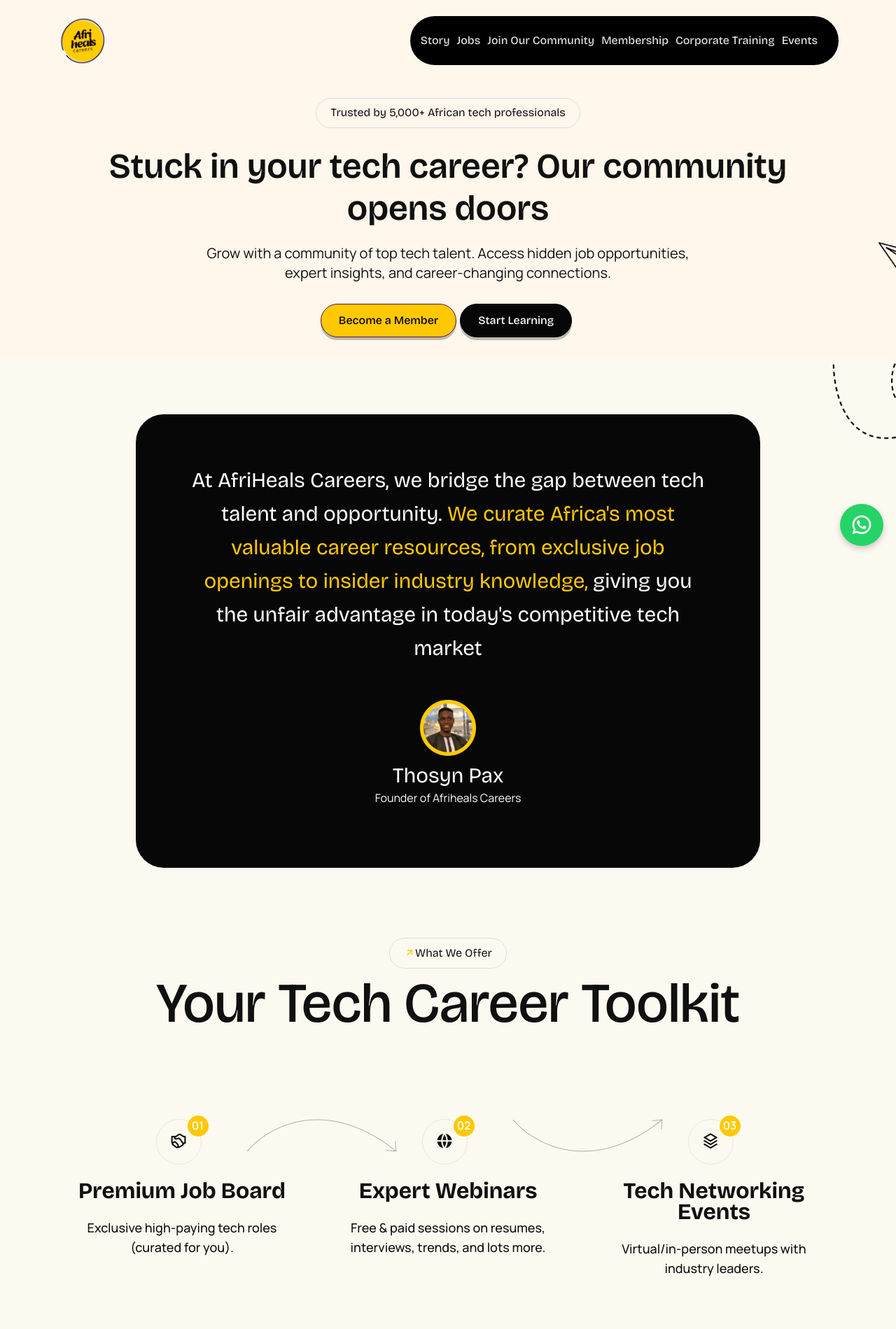
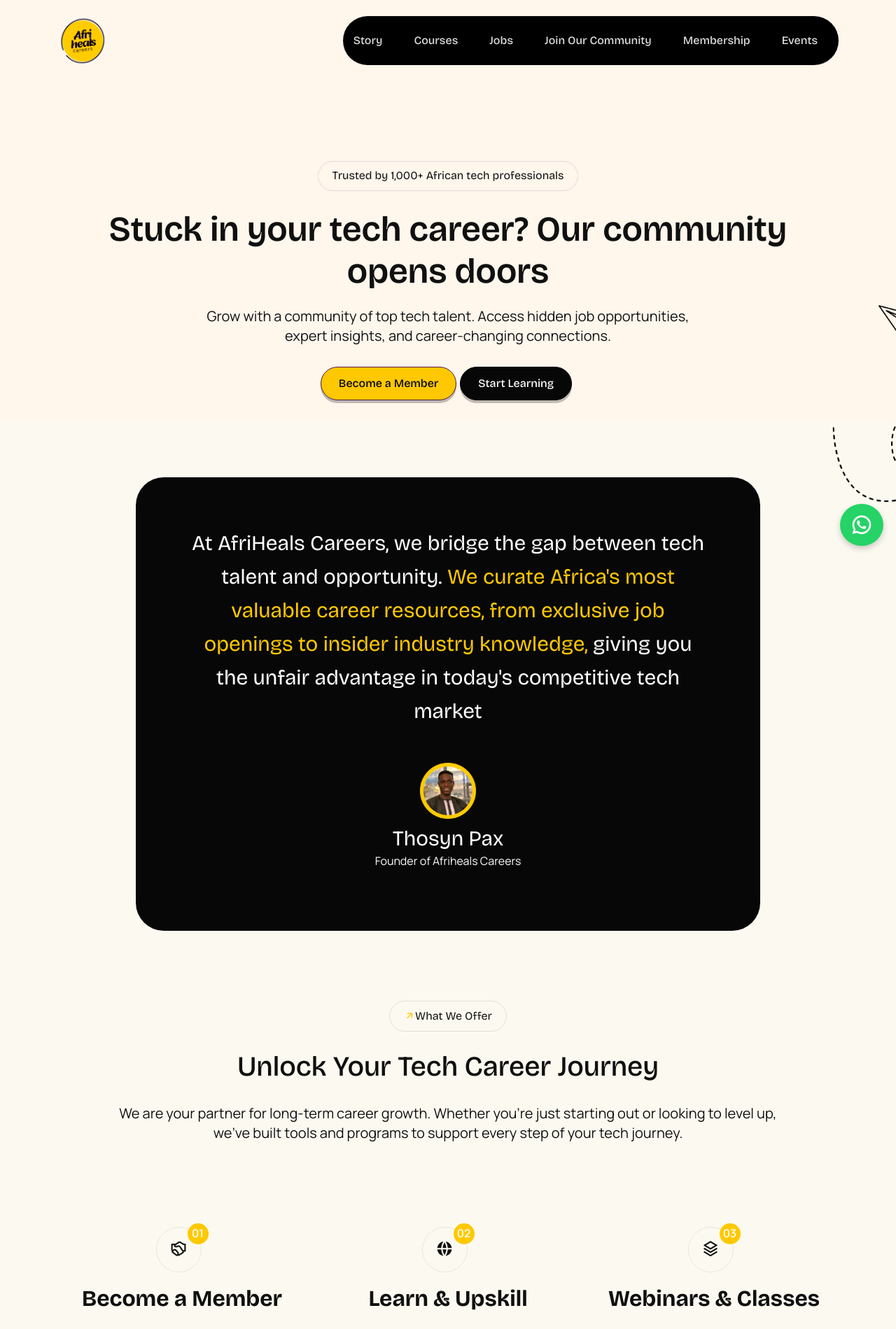
Before and after one commit to ThosynPax/afriheals-careers, a React (Vite) app: page / in a window 1280 px wide. Shown: the top 1899 px of the page at 70% size. Built offline with nearby package versions, Linux system fonts and the light colour scheme.

Commit message:
updated website

```diff
--- a/src/App.tsx
+++ b/src/App.tsx
@@ -12,7 +12,7 @@ import Privacy from '@components/others/Privacy'
 import Courses from '@components/others/Courses'
 import Services from '@components/sections/services'
 import Bootcamps from '@components/others/Bootcamps'
-import Schools from '@components/others/schools'
+import Story from '@components/sections/Story'
 
 const App = () => {
   return (
@@ -48,11 +48,11 @@ const App = () => {
           </>
         } />
 
-        {/* Route for Courses Page */}
-        <Route path="/schools" element={
+        {/* Route for Story Page */}
+        <Route path="/story" element={
           <>
             <Header />
-            <Schools />
+            <Story />
             <Footer />
             <ScrollToTop />
           </>
--- a/src/assets/css/custom.css
+++ b/src/assets/css/custom.css
@@ -237,3 +237,17 @@
         align-items: center;
     }
 }
+
+.our-story {
+  text-align: left;
+  margin-top: 50px;
+}
+
+.section-title h2 {
+  font-size: 40px !important;
+}
+
+
+.hero-content p {
+      padding: 0px 6px !important;
+}
--- a/src/components/others/Courses.tsx
+++ b/src/components/others/Courses.tsx
@@ -4,10 +4,7 @@ import { priceData } from "@utils/fackData/priceData";
 
 const Courses = () => {
     return (
-        <section id="pricing" className="pricing-area">
-            <br />
-            <br />
-            <br />
+        <section id="pricing" className="pricing-area"><br /><br /><br /><br /><br /><br />
             <div className="container">
                 <div className="container-inner">
                     <div className="row">
--- /dev/null
+++ b/src/components/sections/Story.tsx
@@ -0,0 +1,53 @@
+import SectionTitle from "@components/ui/sectionTitle"
+
+const Story = () => {
+    return (
+        <section id="pricing" className="pricing-area"><br /><br /><br /><br /><br /><br />
+            <div className="container">
+                <div className="container-inner">
+                    <div className="row">
+                        <div className="col-xl-12 col-lg-12">
+                            <SectionTitle>
+                                <SectionTitle.Name>Where Purpose Meets Opportunity</SectionTitle.Name>
+                                <SectionTitle.Title>Our Story: Building Africa’s Tech Career Bridge</SectionTitle.Title>
+                                <SectionTitle.Description className="our-story">
+                                    <p>
+                                    Afriheals Careers didn’t start as a business, it started as a burden.
+                                    A burden to help fellow Africans in tech stop feeling lost and alone.
+                                    </p>
+
+                                    <p>It began with one-on-one mentoring calls, bootcamps and free trainings and webinars, not planned, just needed. </p>
+
+                                    <p>People learning tech but unsure of the next step.
+                                    Talented individuals with no clear direction, no network, and no support to move forward.</p>
+
+                                    <p>From those honest conversations, a community was born.</p>
+
+                                    <p>Today, Afriheals Careers is a growing support system for African tech talents, offering hands-on training, expert-led webinars,
+                                    exclusive job alerts, and practical guidance to help people not just get into tech, but grow in it.</p>
+
+                                    <p>We’re not here to flood people with content. We’re here to offer clarity. Real help.
+                                    And a space where Africans in tech can learn, connect, and take bold steps in their careers, together.</p>
+
+                                    <p>We’re not chasing numbers, we’re building real stories. And the mission stays the same:
+                                    To make tech careers more accessible, more connected, and more purposeful for Africans.</p>
+                                </SectionTitle.Description>
+
+                            </SectionTitle>
+                        </div>
+                    </div>
+                    <div className="row justify-content-center">
+                        <div className="terms-container">
+
+
+
+                        </div>
+                    </div>
+                </div>
+            </div>
+        </section>
+
+     )
+ }
+
+export default Story;
--- a/src/components/sections/booking.tsx
+++ b/src/components/sections/booking.tsx
@@ -7,9 +7,7 @@ const Booking = () => {
                 <div className="row">
                     <div className="col-lg-12">
                         <SlideUp className="call-to-action-part text-center">
-                            <h2>500+ tech professionals attended our last event - don't miss out!</h2>
-                            <p>Network with employers and unlock hidden job opportunities.
-                            </p>
+                            <h2>Don't miss out on our upcoming events!</h2>
                             <div className="hero-btns">
                                 <a href="https://lu.ma/user/usr-42H4h2IZIzSI5xb" className="theme-btn">Available Events</a>
                             </div>
--- a/src/components/sections/header.tsx
+++ b/src/components/sections/header.tsx
@@ -60,14 +60,12 @@ const Header = () => {
                                 {/* Mobile Menu */}
                                 <div className={`mobile-menu-container ${isMobileMenuOpen ? 'open' : ''}`}>
                                     <ul className="navigation clearfix onepage">
-                                        <li>
-                                            <a href="#">Story</a>
-                                            <a href="#">Jobs</a>
-                                            <a href="">Join our Community</a>
-                                            <a href="#">Membership</a>
-                                            <a href="#">Corporate Training</a>
-                                            <a href="https://lu.ma/user/usr-42H4h2IZIzSI5xb">Events</a>
-                                        </li>
+                                        <li><a href="/story">Story</a></li>
+                                        <li><a href="/courses">Courses</a></li>
+                                        <li><a target="_blank" href="https://www.circle.afrihealscareers.com/jobs">Jobs</a></li>
+                                        <li><a target="_blank" href="https://forms.gle/qLkYMCtJXSVbGsMGA">Join our Community</a></li>
+                                        <li><a target="_blank" href="https://www.circle.afrihealscareers.com/">Membership</a></li>
+                                        <li><a target="_blank" href="https://lu.ma/user/usr-42H4h2IZIzSI5xb">Events</a></li>
                                         {/* Add more menu items as needed */}
                                     </ul>
                                 </div>
@@ -75,14 +73,12 @@ const Header = () => {
                                 {/* Desktop Menu */}
                                 <div className="navbar-collapse collapse">
                                     <ul className="navigation clearfix onepage">
-                                        <li>
-                                            <a href="#">Story</a>
-                                            <a href="#">Jobs</a>
-                                            <a href="">Join our Community</a>
-                                            <a href="#">Membership</a>
-                                            <a href="#">Corporate Training</a>
-                                            <a href="https://lu.ma/user/usr-42H4h2IZIzSI5xb">Events</a>
-                                        </li>
+                                        <li><a href="/story">Story</a></li>
+                                        <li><a href="/courses">Courses</a></li>
+                                        <li><a target="_blank" href="https://www.circle.afrihealscareers.com/jobs">Jobs</a></li>
+                                        <li><a target="_blank" href="https://forms.gle/qLkYMCtJXSVbGsMGA">Join our Community</a></li>
+                                        <li><a target="_blank" href="https://www.circle.afrihealscareers.com/">Membership</a></li>
+                                        <li><a target="_blank" href="https://lu.ma/user/usr-42H4h2IZIzSI5xb">Events</a></li>
                                         {/* Add more menu items as needed */}
                                     </ul>
                                 </div>
--- a/src/components/sections/hero.tsx
+++ b/src/components/sections/hero.tsx
@@ -2,17 +2,17 @@ import SlideUp from "@utils/animations/slideUp"
 
 const Hero = () => {
     return (
-        <section id="home" className="main-hero-area">
+        <section id="home" className="main-hero-area"><br /><br /><br />
             <div className="container">
                 <div className="row align-items-center">
                     <div className="col-lg-12">
                         <SlideUp className="hero-content position-relative">
-                            <h3>Trusted by 5,000+ African tech professionals</h3>
+                            <h3>Trusted by 1,000+ African tech professionals</h3>
                             <h2>Stuck in your tech career? Our community opens doors</h2>
                             <p>Grow with a community of top tech talent. Access hidden job opportunities, <br /> expert insights, and career-changing connections.</p>
                             <div className="hero-btns">
-                                <a href="#"  className="theme-btn">Become a Member </a>
-                                <a href="#" className="theme-btn differenct-color">Start Learning</a>
+                                <a target="_blank" href="https://www.circle.afrihealscareers.com/"  className="theme-btn">Become a Member </a>
+                                <a href="/courses" className="theme-btn differenct-color">Start Learning</a>
                             </div>
                             <div className="dot-shape"><img src="/images/shapes/shape1.png" alt="Shape" /></div>
                         </SlideUp>
--- a/src/components/sections/workingProcess.tsx
+++ b/src/components/sections/workingProcess.tsx
@@ -10,17 +10,17 @@ const WorkingProcess = () => {
                     <div className="col-xl-12 col-lg-12">
                         <SectionTitle>
                             <SectionTitle.Name>What We Offer</SectionTitle.Name>
-                            <SectionTitle.Title>Your Tech Career Toolkit</SectionTitle.Title>
-                          {/**  <SectionTitle.Description>Personalized one-on-one mentoring to help you achieve your career goals.
-                                <br /> It’s simple and tailored just for you!.</SectionTitle.Description>
-                         */}
+                            <SectionTitle.Title>Unlock Your Tech Career Journey</SectionTitle.Title>
+                            <SectionTitle.Description>We are your partner for long-term career growth. Whether you're just starting out or looking to level up,
+                                <br /> we’ve built tools and programs to support every step of your tech journey.</SectionTitle.Description>
+
                         </SectionTitle>
                     </div>
                 </div>
                 <div className="row work-process-list">
                     {
-                        workProcessData.map(({ description, id, img, title, icon }, index) =>
-                            <Card key={id} description={description} id={id} img={img} title={title} icon={icon} index={index} />
+                        workProcessData.map(({ description, id, title, icon }, index) =>
+                            <Card key={id} description={description} id={id} title={title} icon={icon} index={index} />
                         )
                     }
                 </div>
@@ -33,21 +33,20 @@ const WorkingProcess = () => {
 export default WorkingProcess
 
 type PropsType = {
-    img: string,
     id: number,
     title: string,
     description: string,
     index: number,
     icon: string
 }
-const Card = ({ img, id, title, description, index, icon }: PropsType) => {
+const Card = ({ id, title, description, index, icon }: PropsType) => {
     return (
         <SlideUp delay={id} className="col-xl-4 col-lg-4">
             <div className="working-process-one__single text-center">
                 {
                     index !== 0 &&
                     <div className="working-process-one__shape4">
-                        <img src={img} alt="shapes" />
+
                     </div>
                 }
 
--- a/src/utils/fackData/priceData.ts
+++ b/src/utils/fackData/priceData.ts
@@ -34,7 +34,7 @@ export const priceData: DataType = [
         id: 3,
         title: "Introduction to UI/UX Design",
         img: "/images/courses/free-ui-ux.jpeg",
-        price: '0.00',
+        price: '7500.00',
         features: [],
         link: "https://selar.co/4whe",
 
--- a/src/utils/fackData/workProcessData.ts
+++ b/src/utils/fackData/workProcessData.ts
@@ -1,7 +1,6 @@
 type DataType = {
     id: number
     title: string,
-    img: string,
     description: string,
     icon: string
 }[]
@@ -9,23 +8,20 @@ type DataType = {
 export const workProcessData: DataType = [
     {
         id: 1,
-        title: "Premium Job Board",
-        img: "/images/shapes/workprocess-shape1.png",
+        title: "Become a Member",
         icon: "ri-shake-hands-line",
-        description: "Exclusive high-paying tech roles (curated for you).",
+        description: "Join African tech professionals gaining access to exclusive job alerts, hands-on sessions, and a powerful network. As a member, you’ll never walk your career path alone.",
     },
     {
         id: 2,
-        title: "Expert Webinars ",
-        img: "/images/shapes/workprocess-shape2.png",
+        title: "Learn & Upskill",
         icon: "ri-global-fill",
-        description: "Free & paid sessions on resumes, interviews, trends, and lots more.",
+        description: "From short courses to in-depth workshops, we help you build real-world skills that matter, guided by industry experts who understand what employers are looking for.",
     },
     {
         id: 3,
-        title: "Tech Networking Events",
-        img: "/images/shapes/workprocess-shape1.png",
+        title: "Webinars & Classes",
         icon: "ri-stack-line",
-        description: "Virtual/in-person meetups with industry leaders.",
+        description: "Attend live, practical sessions on everything from CV revamps to interview prep, and more. Ask questions, get feedback, and grow in real time.",
     },
 ]
```
